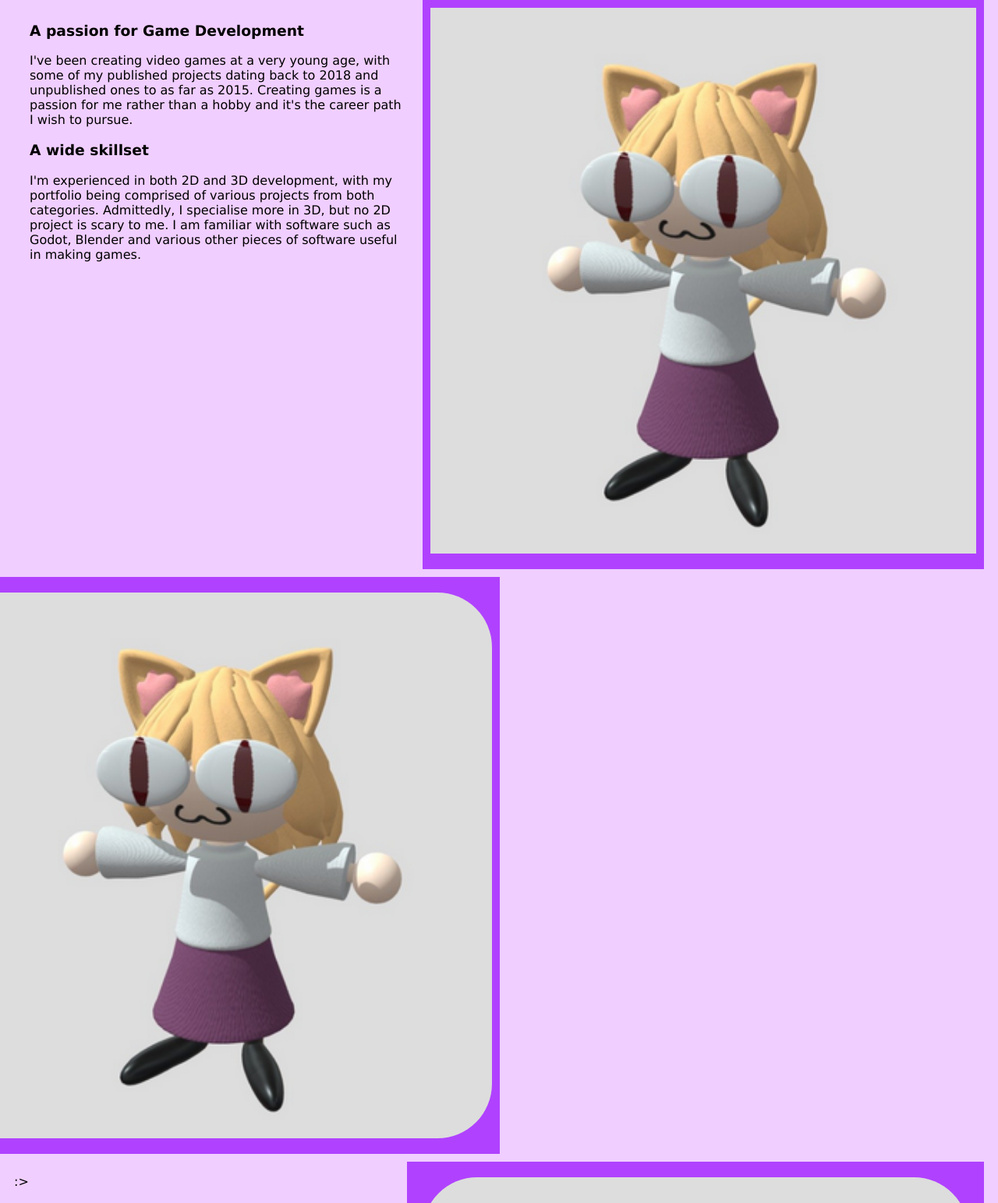
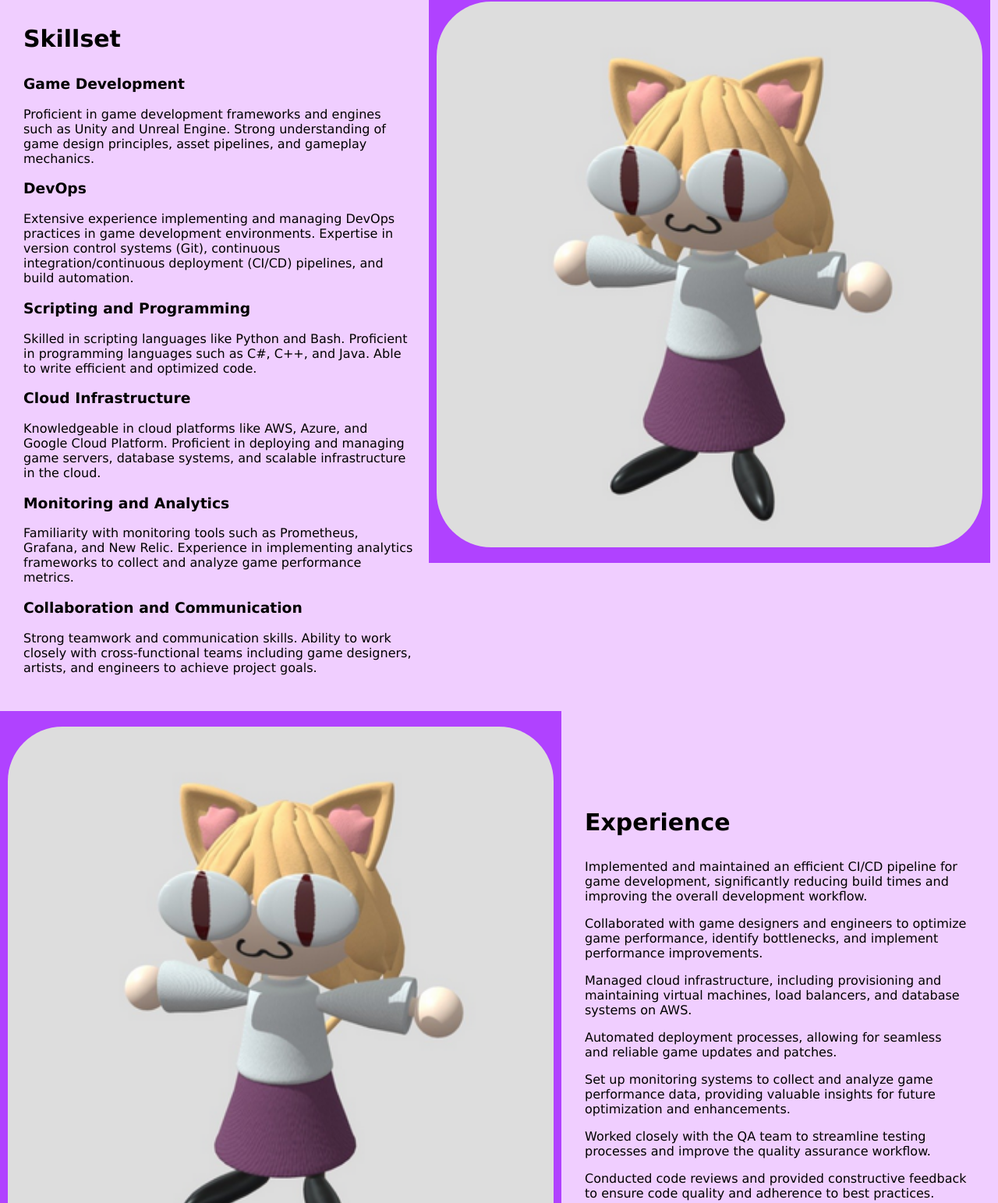
Before and after one commit to NachoSpice/CVWebsite, a plain HTML site: page index.html in a window 1280 px wide. Shown: the part 978-2521 px from the top of the page at 78% size. Drawn offline with Linux system fonts and the light colour scheme.

Commit message:
css styling shit and content
bazinga

```diff
--- a/index.html
+++ b/index.html
@@ -30,23 +30,19 @@
     <section>
         <section class="sector1">
             <div class="paragraph1">
-                <h1>A passion for Game Development</h1>
-                <p>
-                    I've been creating video games at a very young age,
-                    with some of my published projects dating back to 2018 and
-                    unpublished ones to as far as 2015.
-                    Creating games is a passion for me rather than a hobby and
-                    it's the career path I wish to pursue.
-                </p>
-                <h1>A wide skillset</h1>
-                <p>
-                    I'm experienced in both 2D and 3D development, with my portfolio
-                    being comprised of various projects from both categories. Admittedly,
-                    I specialise more in 3D, but no 2D project is scary to me.
-                    I am familiar with software such as Godot, Blender and various other
-                    pieces of software useful in making games.
-                </p>
-                <h1></h1>
+                <h1 style="font-size: 30px;">Skillset</h1>
+                <h3>Game Development</h3>
+                <p>Proficient in game development frameworks and engines such as Unity and Unreal Engine. Strong understanding of game design principles, asset pipelines, and gameplay mechanics.</p>
+                <h3>DevOps</h3>
+                <p>Extensive experience implementing and managing DevOps practices in game development environments. Expertise in version control systems (Git), continuous integration/continuous deployment (CI/CD) pipelines, and build automation.</p>
+                <h3>Scripting and Programming</h3>
+                <p>Skilled in scripting languages like Python and Bash. Proficient in programming languages such as C#, C++, and Java. Able to write efficient and optimized code.</p>
+                <h3>Cloud Infrastructure</h3>
+                <p>Knowledgeable in cloud platforms like AWS, Azure, and Google Cloud Platform. Proficient in deploying and managing game servers, database systems, and scalable infrastructure in the cloud.</p>
+                <h3>Monitoring and Analytics</h3>
+                <p>Familiarity with monitoring tools such as Prometheus, Grafana, and New Relic. Experience in implementing analytics frameworks to collect and analyze game performance metrics.</p>
+                <h3>Collaboration and Communication</h3>
+                <p>Strong teamwork and communication skills. Ability to work closely with cross-functional teams including game designers, artists, and engineers to achieve project goals.</p>
             </div>
 
 
@@ -62,7 +58,14 @@
             </div>
 
             <div class="paragraph2">
-                <p>:></p>
+                <h1 style="font-size: 30px;">Experience</h1>
+                <p>Implemented and maintained an efficient CI/CD pipeline for game development, significantly reducing build times and improving the overall development workflow.</p>
+                <p>Collaborated with game designers and engineers to optimize game performance, identify bottlenecks, and implement performance improvements.</p>
+                <p>Managed cloud infrastructure, including provisioning and maintaining virtual machines, load balancers, and database systems on AWS.</p>
+                <p>Automated deployment processes, allowing for seamless and reliable game updates and patches.</p>
+                <p>Set up monitoring systems to collect and analyze game performance data, providing valuable insights for future optimization and enhancements.</p>
+                <p>Worked closely with the QA team to streamline testing processes and improve the quality assurance workflow.</p>
+                <p>Conducted code reviews and provided constructive feedback to ensure code quality and adherence to best practices.</p>
             </div>
         </section>
 
--- a/main.css
+++ b/main.css
@@ -5,6 +5,7 @@
 body {
     font-family: Verdana, sans-serif !important;
     background-color: #f0ceff;
+    margin: 0px;
 }
 
 header {
@@ -77,12 +78,14 @@ header h3 {
     margin-left: auto;
     margin-right: auto;
     margin-top: 10px;
+    border-radius: 10%;
 }
 
 .sector2 {
     display: flex;
     flex-direction: row;
     justify-content: center;
+    align-items: center;
     margin: 10px;
     margin-left: 0px;
 }
@@ -92,7 +95,7 @@ header h3 {
     width: 720px;
     height: 720px;
     padding: 10px;
-    margin-right: 55%;
+    margin-right: 0px;
 }
 
 .imagecontainer2 img {
@@ -103,6 +106,10 @@ header h3 {
     margin-right: auto;
     margin-top: 10px;
     border-radius: 10%;
+}
+
+.paragraph2 {
+    margin: 30px;
 }
 
 .sector3 {
```
